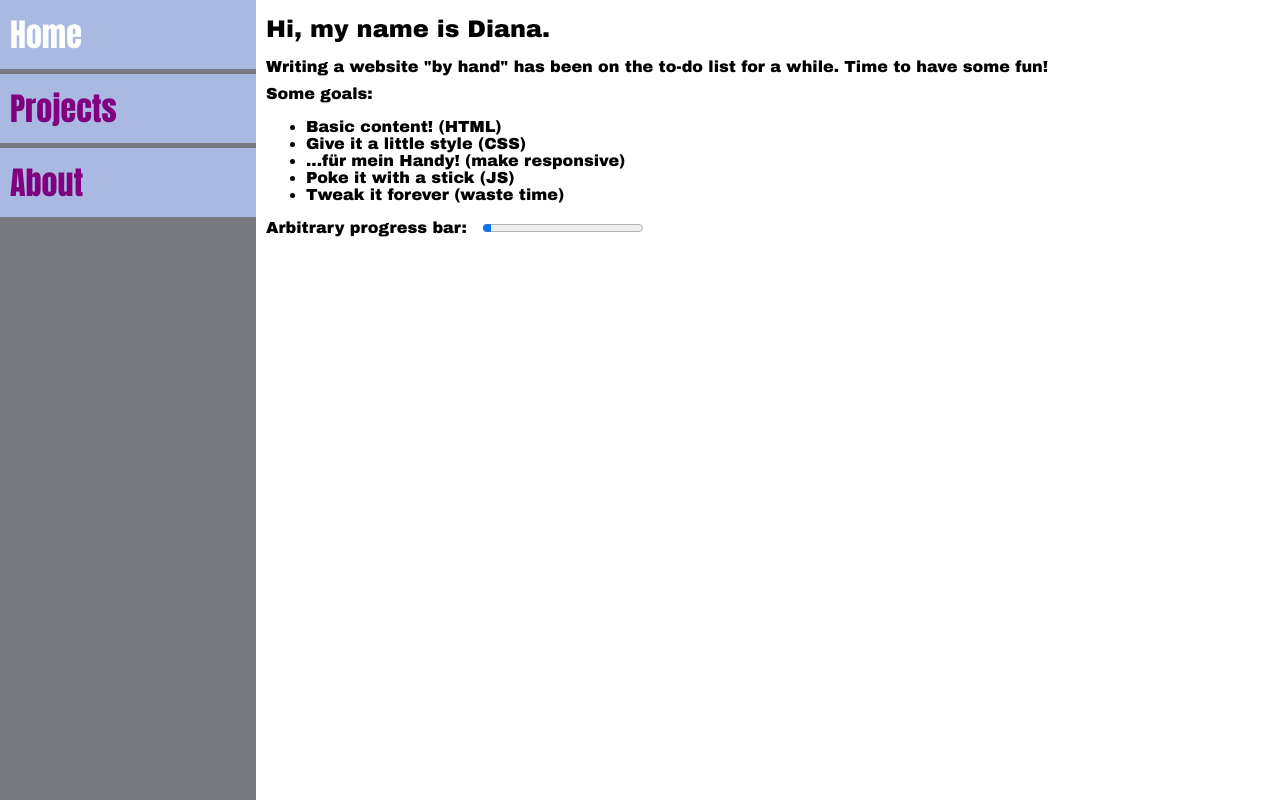
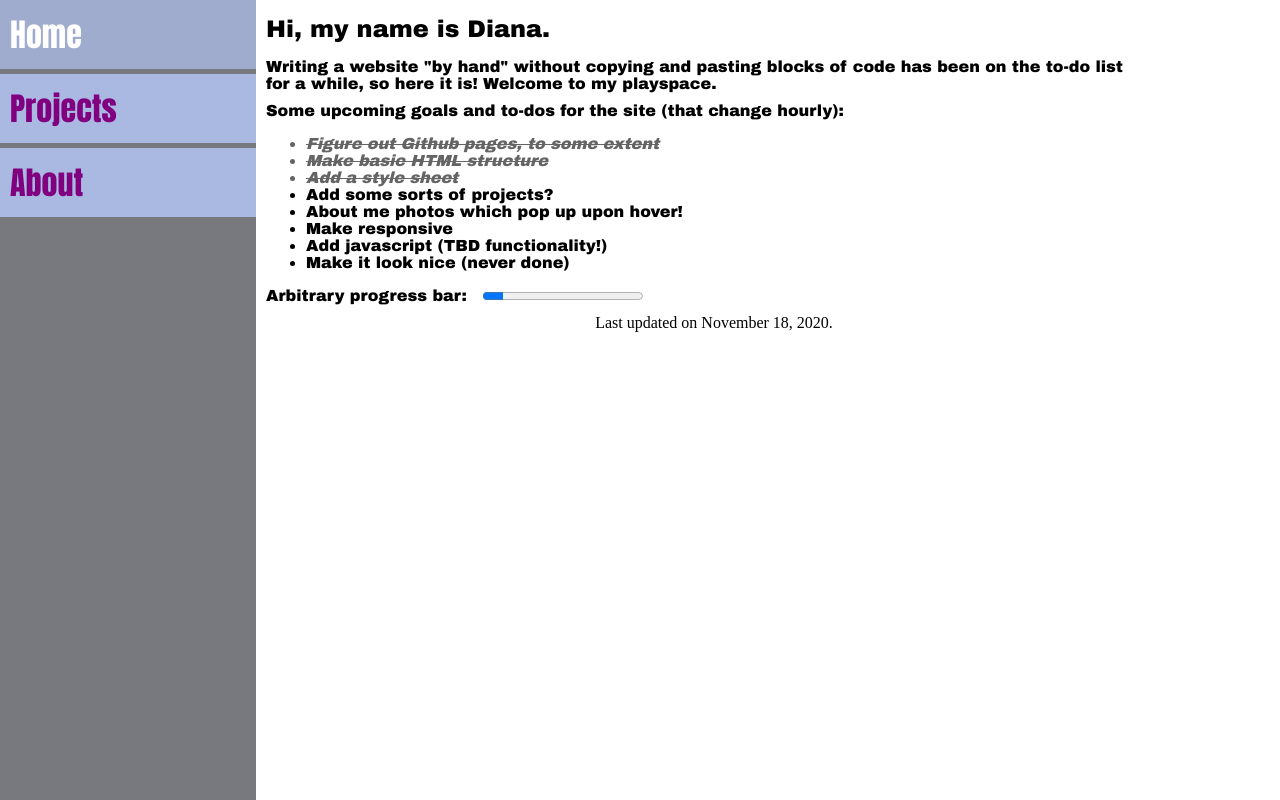
Before and after one commit to DianaLiao/dianaliao.github.io, a plain HTML site: page index.html in a window 1280 px wide. Drawn offline with Linux system fonts and the light colour scheme.

Commit message:
add styling to completed list items

```diff
--- a/css/simple.css
+++ b/css/simple.css
@@ -26,6 +26,11 @@ nav a{
 
 nav a.active{
 	color: white;
+
+}
+
+nav a:hover {
+	background-color: rgba(170, 185, 225, 0.8);
 }
 
 main {
@@ -50,8 +55,18 @@ h1 {
 	margin-left:10px;
 }
 
-img {
+li.done {
+	text-decoration: line-through;
+	font-style: italic;
+	color: rgb(100,100,100);
+}
+
+img, figure {
 	margin: 0 auto;
+	text-align:center;
+}
+
+img{
 	width: 40%;
 	border-radius: 15px;
 	display: block;
@@ -60,3 +75,17 @@ img {
 table{
 	margin-left:25px;
 }
+
+figure {
+	font-size: 75%;
+}
+
+footer {
+	display: inline-block;
+	padding-left: 10px;
+	width:70%;
+	text-align:center;
+}
+
+#social{
+}
--- a/index.html
+++ b/index.html
@@ -17,20 +17,25 @@
 <main>
 	<h1>Hi, my name is <span class="name">Diana</span>.</h1>
 	<section>
-		Writing a website "by hand" has been on the to-do list for a while. Time to have some fun!
+		Writing a website "by hand" without copying and pasting blocks of code has been on the to-do list for a while, so here it is! Welcome to my playspace.
 	</section>
 	<section>
-	Some goals:
+	Some upcoming goals and to-dos for the site (that change hourly):
 		<ul>
-		<li>Basic content! (HTML)</li>
-		<li>Give it a little style (CSS)</li>
-		<li>...für mein Handy! (make responsive)</li>
-		<li>Poke it with a stick (JS)</li>
-		<li>Tweak it forever (waste time)</li>
+		<li class="done">Figure out Github pages, to some extent</li>
+		<li class="done">Make basic HTML structure</li>
+		<li class="done">Add a style sheet</li>
+		<li>Add some sorts of projects?</li>
+		<li>About me photos which pop up upon hover!</li>
+		<li>Make responsive</li>
+		<li>Add javascript (TBD functionality!)</li>
+		<li>Make it look nice (never done)</li>
 		</ul>
-		Arbitrary progress bar: &nbsp <progress value="5" max="100"></progress>
+		Arbitrary progress bar: &nbsp; <progress value="13" max="100"></progress>
 	</section>
 </main>
-
+<footer>
+Last updated on <date>November 18, 2020</date>.
+</footer>
 </body>
 </html>
```
Also changed, not shown: about.html (+12 -7 lines), projects.html (+1 -1 lines).
